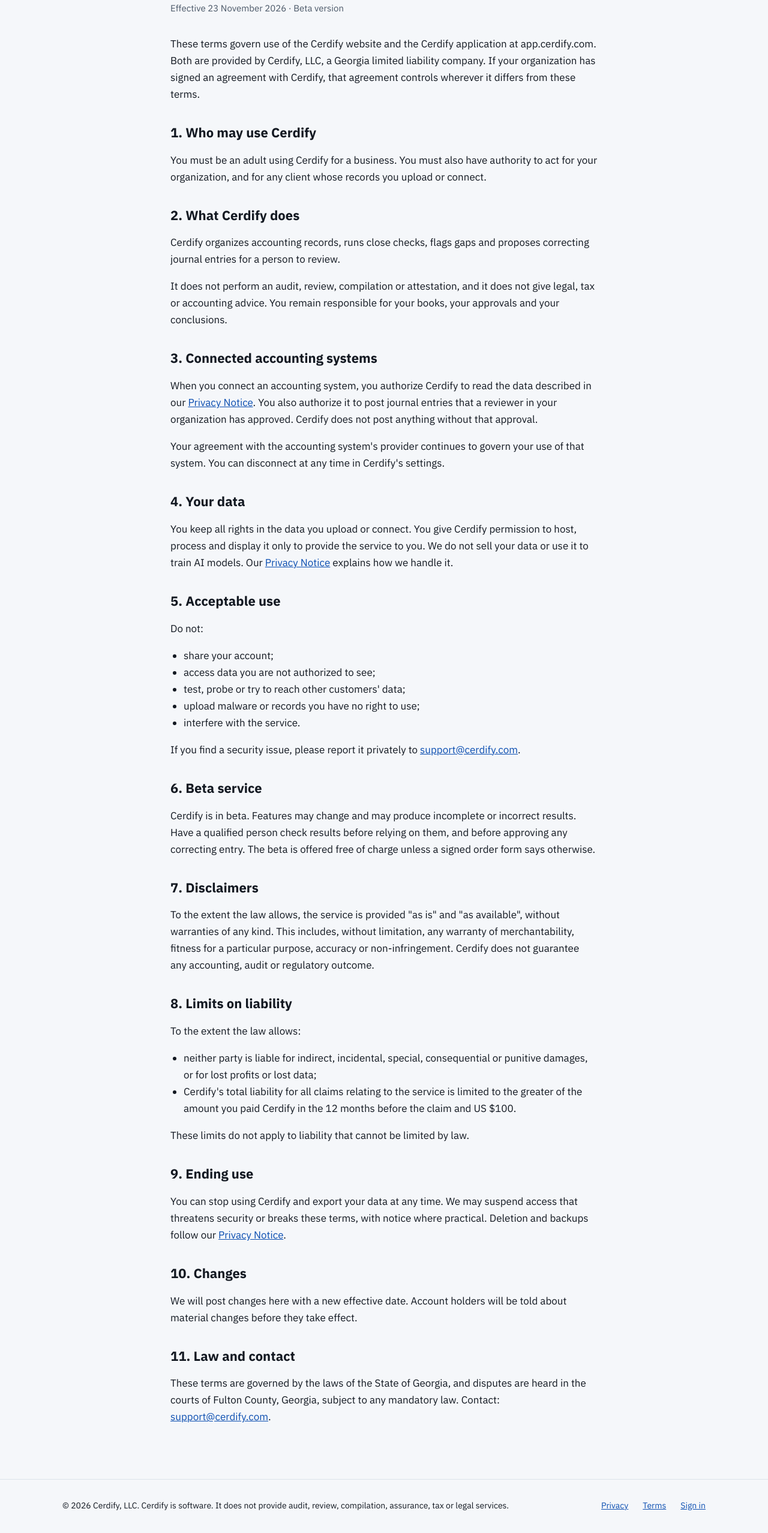
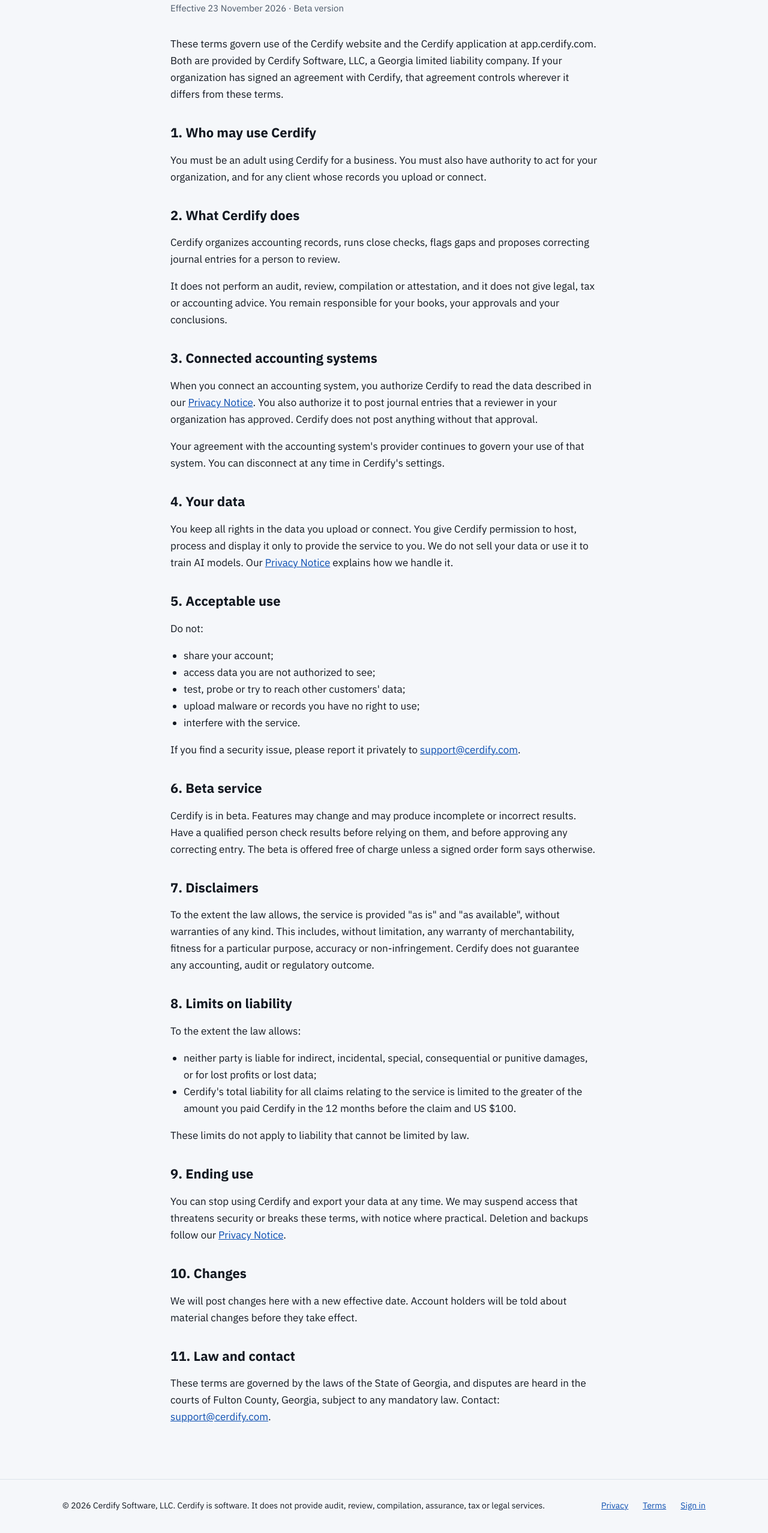
Before and after one commit to cerdify/cerdify-website, a plain HTML site: page terms.html in a window 1280 px wide. Shown: the part 166-2722 px from the top of the page at 60% size. Drawn offline with Linux system fonts and the light colour scheme.

Commit message:
Use the full legal name, Cerdify Software, LLC
Co-Authored-By: Claude Opus 5.5 <noreply@anthropic.com>

```diff
--- a/terms.html
+++ b/terms.html
@@ -53,7 +53,7 @@
 <h1>Terms of Use</h1>
 <p class="meta">Effective 23 November 2026 · Beta version</p>
 
-<p>These terms govern use of the Cerdify website and the Cerdify application at app.cerdify.com. Both are provided by Cerdify, LLC, a Georgia limited liability company. If your organization has signed an agreement with Cerdify, that agreement controls wherever it differs from these terms.</p>
+<p>These terms govern use of the Cerdify website and the Cerdify application at app.cerdify.com. Both are provided by Cerdify Software, LLC, a Georgia limited liability company. If your organization has signed an agreement with Cerdify, that agreement controls wherever it differs from these terms.</p>
 
 <h2>1. Who may use Cerdify</h2>
 <p>You must be an adult using Cerdify for a business. You must also have authority to act for your organization, and for any client whose records you upload or connect.</p>
@@ -105,7 +105,7 @@
 </main>
 <footer>
   <div class="wrap foot">
-    <p>© 2026 Cerdify, LLC. Cerdify is software. It does not provide audit, review, compilation, assurance, tax or legal services.</p>
+    <p>© 2026 Cerdify Software, LLC. Cerdify is software. It does not provide audit, review, compilation, assurance, tax or legal services.</p>
     <a href="/privacy">Privacy</a>
     <a href="/terms">Terms</a>
     <a href="https://app.cerdify.com/">Sign in</a>
```
Also changed, not shown: privacy.html (+2 -2 lines).
